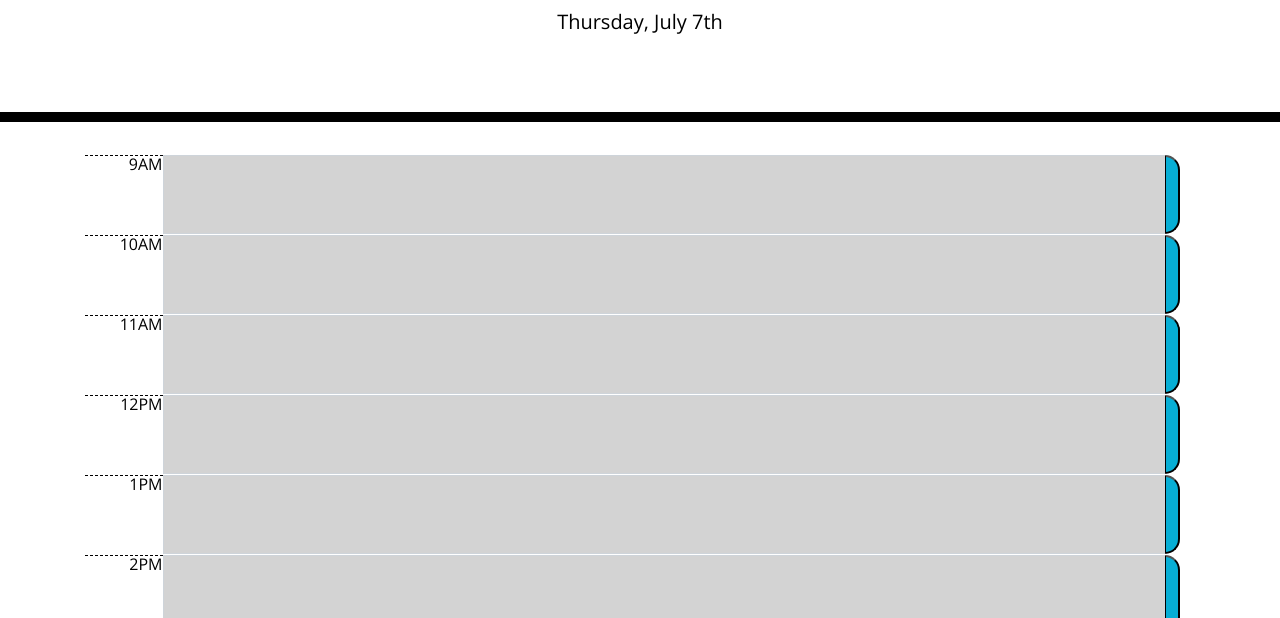
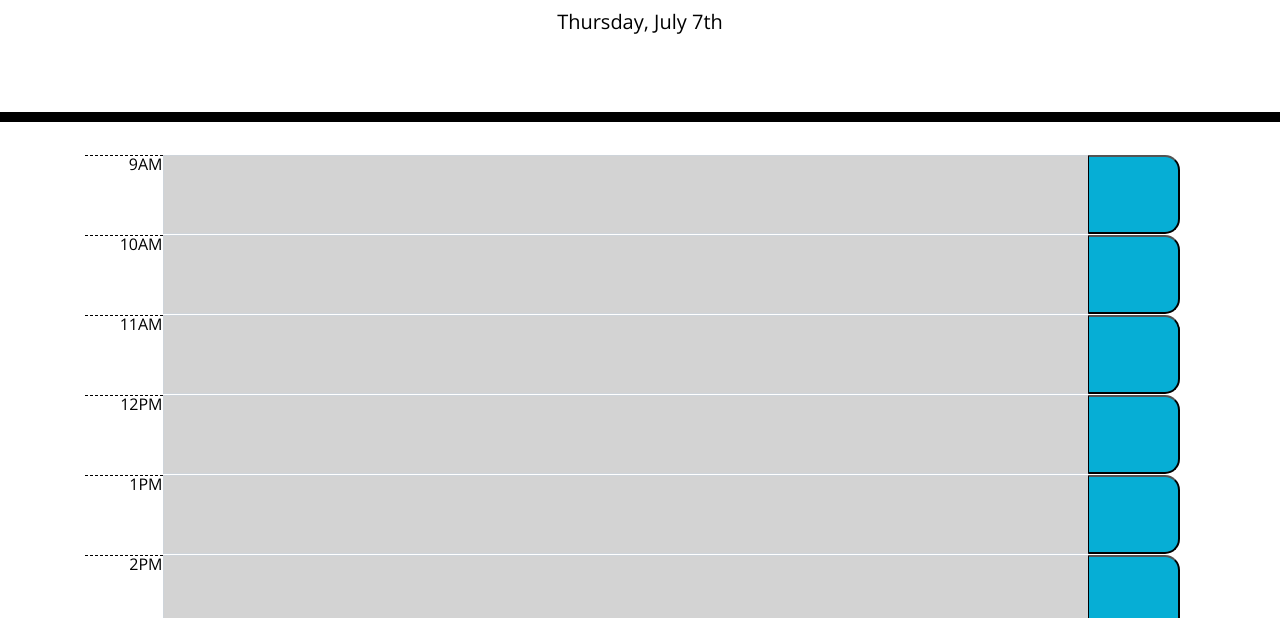
Before and after one commit to MaxKottong/Work-Scheduler, a plain HTML site: page index.html in a window 1280 px wide. Shown: the part 182-800 px from the top of the page. Drawn offline with nearby package versions, Linux system fonts and the light colour scheme; a web font is replaced by a local one.

Commit message:
FInishing touches on buttons not being correct size

```diff
--- a/assets/css/style.css
+++ b/assets/css/style.css
@@ -64,6 +64,7 @@ textarea {
     border-bottom-right-radius: 15px;
     background-color: #06AED5;
     color: white;
+    width: 100%;
 }
 
 .saveBtn i:hover {
@@ -75,6 +76,10 @@ textarea {
     margin: 0 1px 0 0;
 }
 
+.input-group-append {
+    padding-left: 0;
+}
+
 .col-1 {
     padding-right: 0;
 }
--- a/assets/js/script.js
+++ b/assets/js/script.js
@@ -48,7 +48,7 @@ function generateTimeBlocks() {
         var hourDivEl = $("<div>").attr("class", "col-1");
         var hourEl = $("<div>").attr("class", "hour text-right").text(hourName);
         var inputEl = $("<textarea>").attr("class", `form-control textarea ${inputElStyle}`).attr("type", "text").attr("id", "input" + i).val(taskText);
-        var buttonEl = $("<div>").attr("class", "input-group-append");
+        var buttonEl = $("<div>").attr("class", "input-group-append col-1");
         var button = $("<button>").attr("class", "saveBtn").attr("data-index", i);
         var saveIconEl = $("<span>").attr("class", "oi oi-hard-drive");
 
```
